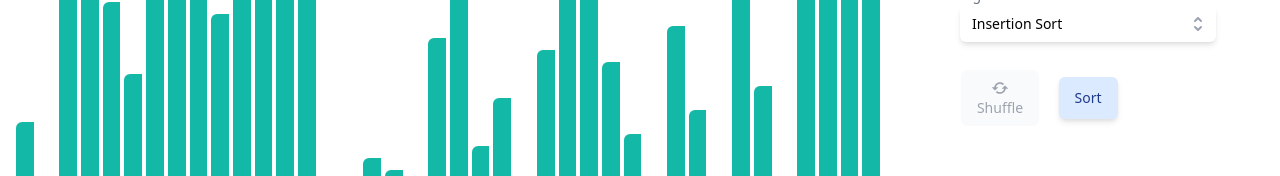
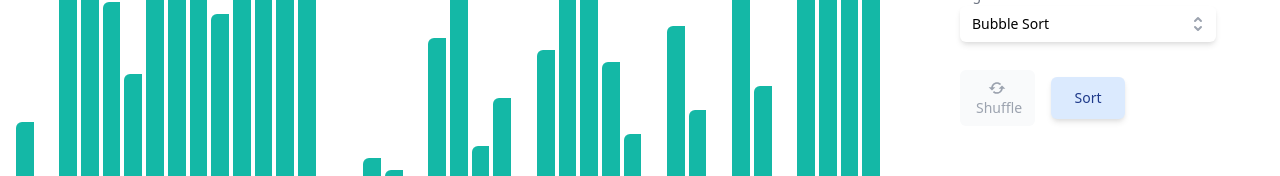
Before and after one commit to Talha-Ak/visual-sorts, a React (Create React App) app: page / in a window 1280 px wide. Shown: the part 366-542 px from the top of the page. Built offline with nearby package versions, Linux system fonts and the light colour scheme.

Commit message:
Add merge sort and quick sort Fix night toggle from resetting visuals

```diff
--- a/src/App.tsx
+++ b/src/App.tsx
@@ -17,10 +17,11 @@ const App = () => {
   activeRef.current = active;
 
   useEffect(() => {
+    console.log('effect');
+
     if (active) {
       startSort();
     } else {
-      // if (currentAnim.current) clearTimeout(currentAnim.current);
       setSortArray(sortArray.slice());
     }
   }, [active]);
@@ -37,38 +38,59 @@ const App = () => {
   const startSort = () => {
     const animations = sortingAlgorithms[selectedSortIdx].sort(sortArray.slice());
     const bars = document.getElementsByClassName('visual-bars')[0].children;
-    const delay = 1500 / sortArray.length;
+    const delay = (3000 / (sortArray.length)) - 10;
     animateSort(animations, 0, bars, delay);
   };
 
   const animateSort = (anim: AnimationStep[], idx: number, bars: HTMLCollection, delay: number) => {
-    const prevBars = anim[idx - 1]?.indicies;
+    const prevAnim = anim[idx - 1];
+    const prevBars = [];
+    if (prevAnim?.type === 'overwrite') {
+      prevBars.push(prevAnim.values[0]);
+    } else if (prevAnim) {
+      prevBars.push(...prevAnim?.values);
+    }
     prevBars?.forEach(bar => {
-      bars[bar].classList.remove('bg-red-500', 'dark:bg-red-700');
+      bars[bar].classList.remove('bg-red-500', 'dark:bg-red-700', 'bg-blue-500', 'dark:bg-blue-700');
       bars[bar].classList.add('bg-teal-500', 'dark:bg-teal-600');
     });
 
-    const currBar1 = bars[anim[idx].indicies[0]] as HTMLElement;
-    const currBar2 = bars[anim[idx].indicies[1]] as HTMLElement;
+    const currentStep = anim[idx];
+
+    const [value1, value2] = currentStep.values;
 
     if (activeRef.current) {
-      switch (anim[idx].type) {
+
+      switch (currentStep.type) {
         case 'compare':
-          [currBar1, currBar2].forEach(bar => {
+          [bars[value1], bars[value2]].forEach(bar => {
             bar.classList.remove('bg-teal-500', 'dark:bg-teal-600');
             bar.classList.add('bg-red-500', 'dark:bg-red-700');
           });
           break;
-        case 'swap':
+
+        case 'swap': {
+          const currBar1 = bars[value1] as HTMLElement;
+          const currBar2 = bars[value2] as HTMLElement;
           [currBar1, currBar2].forEach(bar => {
             bar.classList.remove('bg-teal-500', 'dark:bg-teal-600');
-            bar.classList.add('bg-red-500', 'dark:bg-red-700');
+            bar.classList.add('bg-blue-500', 'dark:bg-blue-700');
           });
           [currBar1.style.height, currBar2.style.height] = [currBar2.style.height, currBar1.style.height];
           break;
+        }
+
+        case 'overwrite': {
+          const currBar = bars[value1] as HTMLElement;
+          currBar.classList.remove('bg-teal-500', 'dark:bg-teal-600');
+          currBar.classList.add('bg-blue-500', 'dark:bg-blue-700');
+          currBar.style.height = `${(value2 + 1) / sortArray.length * 100}%`;
+          break;
+        }
+
         case 'end':
           setActive(false);
-          setSortArray(anim[idx].array);
+          setSortArray(currentStep.array);
           return;
       }
 
@@ -76,7 +98,8 @@ const App = () => {
       setTimeout(() => animateSort(anim, idx, bars, delay), delay);
 
     } else {
-      [currBar1, currBar2].forEach(bar => {
+      const shuffledBars = Array.from(document.getElementsByClassName('visual-bars')[0].children);
+      shuffledBars.forEach(bar => {
         bar.classList.remove('bg-red-500', 'dark:bg-red-700');
         bar.classList.add('bg-teal-500', 'dark:bg-teal-600');
       });
@@ -112,7 +135,7 @@ const App = () => {
           </ControlButton>
           <div className='flex items-center justify-center space-x-1.5'>
             <HiSun className='inline w-5 h-5' />
-            <NightModeToggle isNightMode={isDarkMode} handleToggle={setIsDarkMode}/>
+            <NightModeToggle isNightMode={isDarkMode} handleToggle={setIsDarkMode} isDisabled={active}/>
             <HiMoon className='inline w-5 h-5' />
           </div>
         </div>
--- a/src/components/Controls.tsx
+++ b/src/components/Controls.tsx
@@ -50,7 +50,7 @@ const Controls = ({
       setSelectedItem={setSelectedSortIdx}
       disabled={isRunning}
     />
-    <div className='w-64 mt-2 mb-8 grid grid-cols-3 gap-x-2 justify-items-center'>
+    <div className='w-64 mt-2 mb-8 grid grid-cols-3 gap-x-4'>
       <ControlButton handleClick={handleShuffleClick}>
         <BiRefresh className="w-5 h-5 mx-auto" aria-hidden="true" />
         Shuffle
--- a/src/components/NightModeToggle.tsx
+++ b/src/components/NightModeToggle.tsx
@@ -3,22 +3,24 @@ import { Switch } from '@headlessui/react';
 interface Props {
   handleToggle: (checked: boolean) => void;
   isNightMode: boolean;
+  isDisabled: boolean;
 }
 
-const NightModeToggle = ({handleToggle, isNightMode}: Props) => {
+const NightModeToggle = ({handleToggle, isNightMode, isDisabled}: Props) => {
 
   return (
       <Switch
+        disabled={isDisabled}
         checked={isNightMode}
         onChange={handleToggle}
         className={`${isNightMode ? 'bg-teal-900' : 'bg-teal-500'}
-          inline-flex flex-shrink-0 h-[30px] w-[58px] border-2 border-transparent rounded-full cursor-pointer transition-colors ease-in-out duration-200 focus:outline-none focus-visible:ring-2  focus-visible:ring-white focus-visible:ring-opacity-75`}
+          inline-flex flex-shrink-0 h-[30.5px] w-[58px] border-2 border-transparent rounded-full cursor-pointer disabled:bg-gray-400 dark:disabled:bg-trueGray-600 disabled:cursor-not-allowed transition-colors ease-in-out duration-200 focus:outline-none focus-visible:ring-2  focus-visible:ring-white focus-visible:ring-opacity-75`}
       >
         <span className="sr-only">Use setting</span>
         <span
           aria-hidden="true"
           className={`${isNightMode ? 'translate-x-7' : 'translate-x-0'}
-            pointer-events-none inline-block h-[26px] w-[26px] rounded-full bg-white shadow-lg transform ring-0 transition ease-in-out duration-200`}
+            pointer-events-none inline-block h-[26px] w-[26px] rounded-full bg-white dark:bg-trueGray-200 shadow-lg transform ring-0 transition ease-in-out duration-200`}
         />
       </Switch>
   );
--- a/src/sorts/algorithms.ts
+++ b/src/sorts/algorithms.ts
@@ -1,31 +1,47 @@
 import { bubbleSort } from './bubbleSort';
 import { insertionSort } from './insertionSort';
 import { selectionSort } from './selectionSort';
+import { mergeSort } from './mergeSort';
+import { quickSort } from './quickSort';
 
 export interface SortingAlgorithm {
   name: string;
   sort: (array: number[]) => AnimationStep[];
 }
 
-export interface AnimationStep {
-  type: 'compare' | 'swap' | 'end';
-  indicies: [number, number];
+export type AnimationStep = AnimationChange | AnimationEnd;
+
+interface AnimationBase {
+  type: string;
+  values: [number, number];
+}
+interface AnimationChange extends AnimationBase {
+  type: 'compare' | 'swap' | 'overwrite';
+}
+
+interface AnimationEnd extends AnimationBase {
+  type: 'end';
   array: number[];
 }
 
 export const isGreater = (idx1: number, idx2: number, array: number[], animArray: AnimationStep[]) => {
-  animArray.push({type: 'compare', indicies: [idx1, idx2], array});
+  animArray.push({type: 'compare', values: [idx1, idx2]});
   return array[idx1] > array[idx2];
 };
 
 export const isSmaller = (idx1: number, idx2: number, array: number[], animArray: AnimationStep[]) => {
-  animArray.push({type: 'compare', indicies: [idx1, idx2], array});
+  animArray.push({type: 'compare', values: [idx1, idx2]});
   return array[idx1] < array[idx2];
+};
+
+export const isLeq = (idx1: number, idx2: number, array: number[], animArray: AnimationStep[]) => {
+  animArray.push({type: 'compare', values: [idx1, idx2]});
+  return array[idx1] <= array[idx2];
 };
 
 export const swap = (idx1: number, idx2: number, array: number[], animArray: AnimationStep[]) => {
   [array[idx1], array[idx2]] = [array[idx2], array[idx1]];
-  animArray.push({type: 'swap', indicies: [idx1, idx2], array});
+  animArray.push({type: 'swap', values: [idx1, idx2]});
 };
 
 export const generateArray = (size: number): number[] => {
@@ -40,6 +56,6 @@ export const generateArray = (size: number): number[] => {
   return array;
 };
 
-const algorithms = [insertionSort, selectionSort, bubbleSort];
+const algorithms = [bubbleSort, insertionSort, mergeSort, quickSort, selectionSort];
 
 export default algorithms;
--- a/src/sorts/bubbleSort.ts
+++ b/src/sorts/bubbleSort.ts
@@ -20,7 +20,7 @@ const sort = (array: number[]) => {
     searchSize--;
   }
 
-  anim.push({type: 'end', indicies: [-1, -1], array: array});
+  anim.push({type: 'end', values: [-1, -1], array: array});
   return anim;
 };
 
--- a/src/sorts/insertionSort.ts
+++ b/src/sorts/insertionSort.ts
@@ -14,7 +14,7 @@ const sort = (array: number[]) => {
     i++;
   }
 
-  anim.push({type: 'end', indicies: [-1, -1], array});
+  anim.push({type: 'end', values: [-1, -1], array});
   return anim;
 };
 
--- /dev/null
+++ b/src/sorts/mergeSort.ts
@@ -0,0 +1,54 @@
+import { AnimationStep, isLeq } from "./algorithms";
+
+const sort = (array: number[]) => {
+  const anim: AnimationStep[] = [];
+  runMergeSort(array, array.slice(), 0, array.length - 1, anim);
+  anim.push({type: 'end', values: [-1, -1], array});
+  return anim;
+};
+
+const runMergeSort = (array: number[], clonedArray: number[],
+  beginIdx: number, endIdx: number, anim: AnimationStep[]) => {
+
+  if (beginIdx === endIdx) return;  // Base case - if subarray is length 1, return.
+  const midIdx = Math.floor((beginIdx + endIdx) / 2);
+  runMergeSort(clonedArray, array, beginIdx, midIdx, anim);
+  runMergeSort(clonedArray, array, midIdx + 1, endIdx, anim);
+  merge(array, clonedArray, beginIdx, midIdx, endIdx, anim);
+  return array;
+};
+
+const merge = (array: number[], clonedArray: number[],
+  beginIdx: number, midIdx: number, endIdx: number, anim: AnimationStep[]) => {
+
+  let i = beginIdx;
+  let k = beginIdx;
+  let j = midIdx + 1;
+
+  // Compare the first element of each subarray, and pop the smallest element.
+  // Increment from the array that was saved, and repeat until one array is empty.
+  while (i <= midIdx && j <= endIdx) {
+      if (isLeq(i, j, clonedArray, anim)) {
+      anim.push({type: 'overwrite', values: [k, clonedArray[i]]});
+      array[k++] = clonedArray[i++];
+    } else {
+      anim.push({type: 'overwrite', values: [k, clonedArray[j]]});
+      array[k++] = clonedArray[j++];
+    }
+  }
+
+  // Go through the arrays and add all the elements left over.
+  while (i <= midIdx) {
+    anim.push({type: 'overwrite', values: [k, clonedArray[i]]});
+    array[k++] = clonedArray[i++];
+  }
+  while (j <= endIdx) {
+    anim.push({type: 'overwrite', values: [k, clonedArray[j]]});
+    array[k++] = clonedArray[j++];
+  }
+};
+
+export const mergeSort = {
+  name: 'Merge Sort',
+  sort
+};
--- /dev/null
+++ b/src/sorts/quickSort.ts
@@ -0,0 +1,49 @@
+import { AnimationStep, isGreater, isSmaller, SortingAlgorithm, swap } from './algorithms';
+
+const sort = (array: number[]) => {
+  const anim: AnimationStep[] = [];
+  runQuickSort(array, 0, array.length - 1, anim);
+  anim.push({type: 'end', values: [-1, -1], array: array});
+  return anim;
+};
+
+const runQuickSort = (array: number[], startIdx: number, endIdx: number, anim: AnimationStep[]) => {
+  if (startIdx < endIdx) {
+    const p = partition(array, startIdx, endIdx, anim);
+    runQuickSort(array, startIdx, p, anim);
+    runQuickSort(array, p + 1, endIdx, anim);
+  }
+};
+
+const partition = (array: number[], startIdx: number, endIdx: number, anim: AnimationStep[]) => {
+  // Set pivot to be the middle of the array
+  let pivotIdx = Math.floor((startIdx + endIdx) / 2);
+  let i = startIdx - 1;
+  let j = endIdx + 1;
+
+  for (;;) {
+    // Inc/dec i and j until they pass the value of pivot
+    do {
+      i++;
+    } while (isSmaller(i, pivotIdx, array, anim));
+    do {
+      j--;
+    } while (isGreater(j, pivotIdx, array, anim));
+    if (i >= j) {
+      return j;
+    }
+    swap(i, j, array, anim);
+
+    // Update value of pivot if moved
+    if (i === pivotIdx) {
+      pivotIdx = j;
+    } else if (j === pivotIdx) {
+      pivotIdx = i;
+    }
+  }
+};
+
+export const quickSort: SortingAlgorithm = {
+  name: 'Quick Sort',
+  sort
+};
--- a/src/sorts/selectionSort.ts
+++ b/src/sorts/selectionSort.ts
@@ -14,7 +14,7 @@ const sort = (array: number[]) => {
     }
   }
 
-  anim.push({type: 'end', indicies: [-1, -1], array});
+  anim.push({type: 'end', values: [-1, -1], array});
   return anim;
 };
 
```
